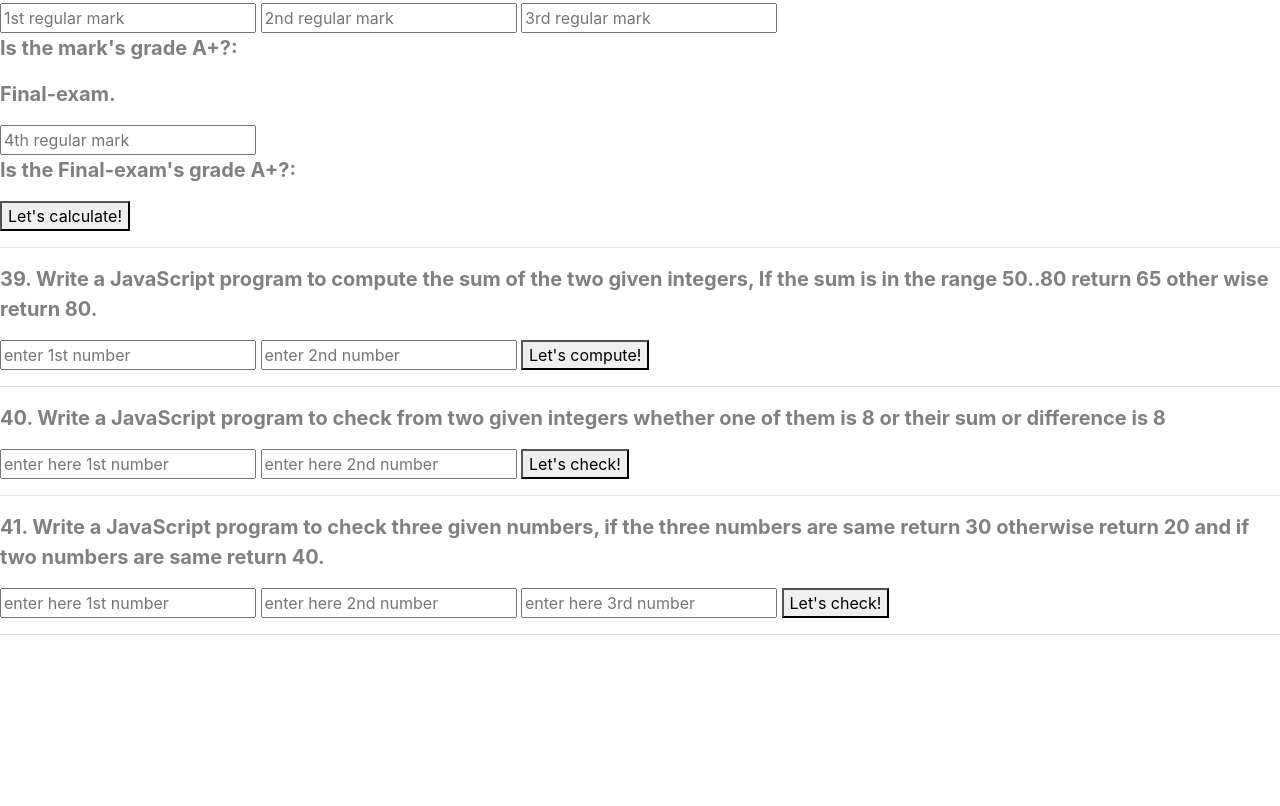
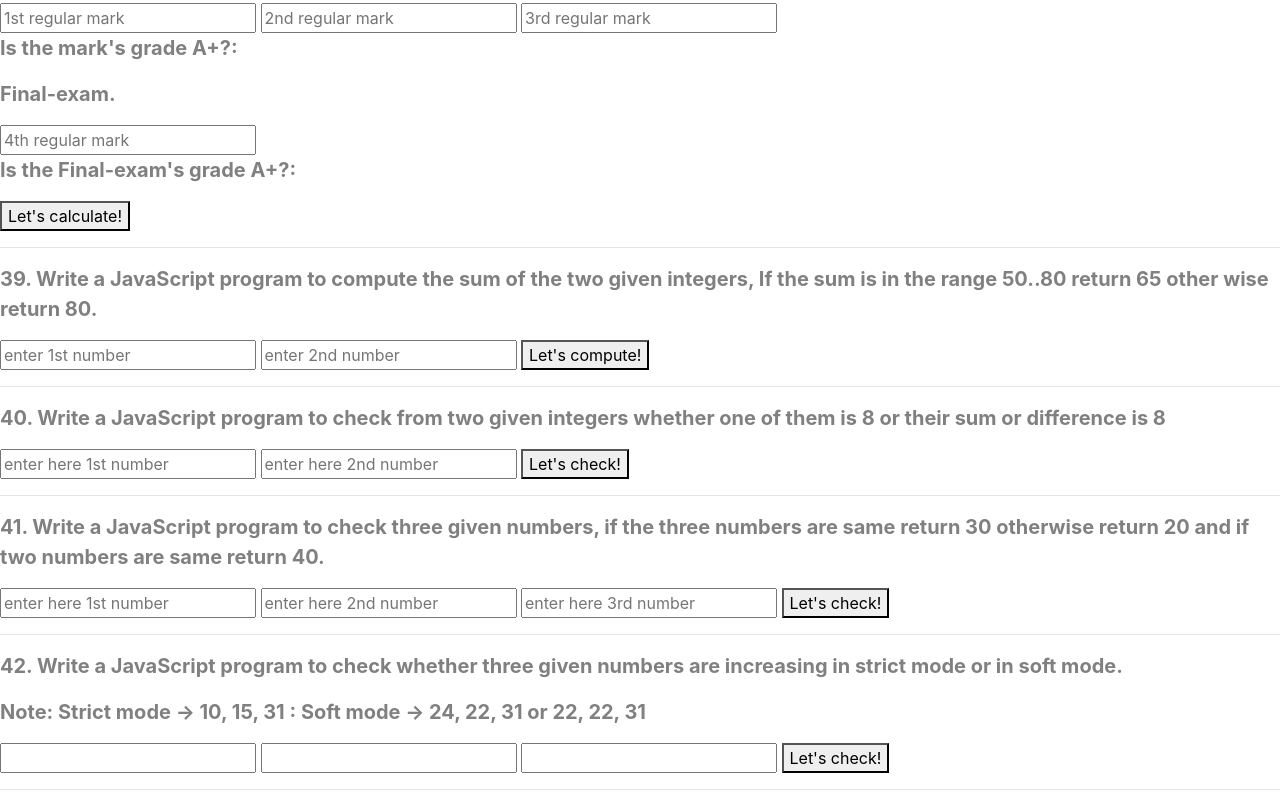
Before and after one commit to marcosaccarola/Strive-Homework-M1D0, a plain HTML site: page index.html in a window 1280 px wide. Shown: the part 4920-5726 px from the top of the page. Before the commit the page ends 5571 px from the top, so only its background shows below. Drawn offline with nearby package versions, Linux system fonts and the light colour scheme.

Commit message:
ex42 commitment

```diff
--- a/index.html
+++ b/index.html
@@ -462,6 +462,20 @@
     <p id="ex41return"></p>
     <hr />
 
+    <p>
+      42. Write a JavaScript program to check whether three given numbers are
+      increasing in strict mode or in soft mode.
+    </p>
+    <p>
+      Note: Strict mode -> 10, 15, 31 : Soft mode -> 24, 22, 31 or 22, 22, 31
+    </p>
+    <input type="number" id="ex42in1" />
+    <input type="number" id="ex42in2" />
+    <input type="number" id="ex42in3" />
+    <button onclick="ex42()">Let's check!</button>
+    <p id="ex42return"></p>
+    <hr />
+
     <script
       src="https://code.jquery.com/jquery-3.5.1.slim.min.js"
       integrity="sha384-DfXdz2htPH0lsSSs5nCTpuj/zy4C+OGpamoFVy38MVBnE+IbbVYUew+OrCXaRkfj"
--- a/index.js
+++ b/index.js
@@ -431,3 +431,9 @@ function ex41(){
     }
     document.getElementById("ex41return").innerHTML=d;
 };
+
+// 42. Write a JavaScript program to check whether three given numbers are increasing in strict mode or in soft mode.
+// Note: Strict mode -> 10, 15, 31 : Soft mode -> 24, 22, 31 or 22, 22, 31
+function ex42(){
+
+};
```
